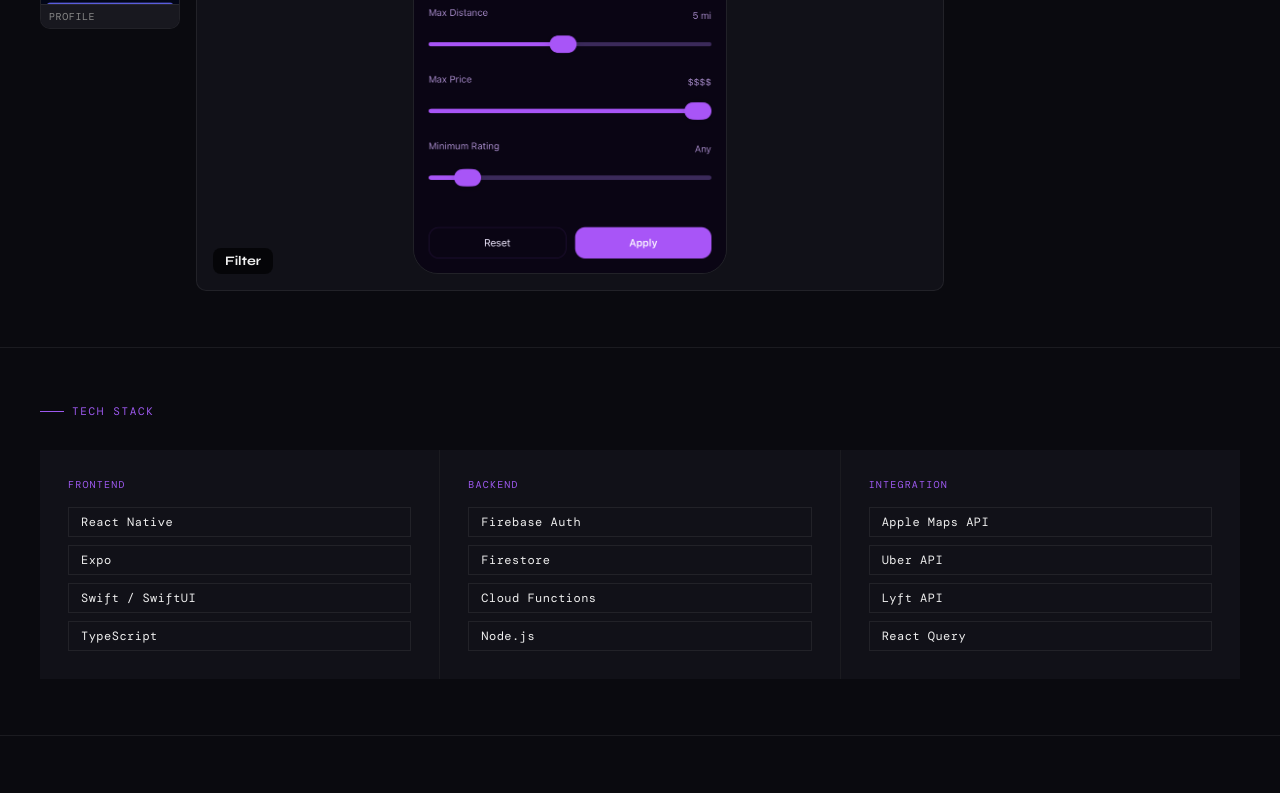
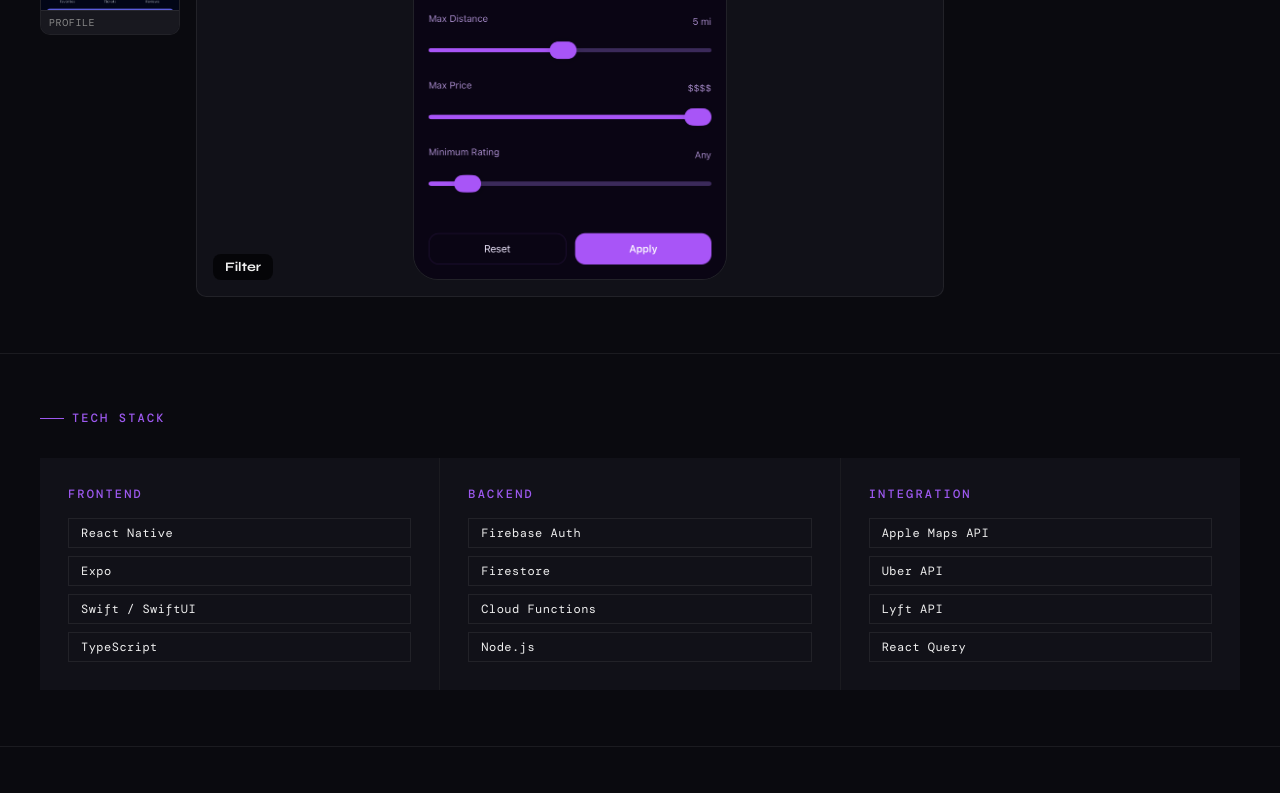
Before and after one commit to eliassegura100/Portfolio, a React (Vite) app: page /projects/barscout in a window 1280 px wide. Shown: the part 2000-2793 px from the top of the page. Built offline with nearby package versions, Linux system fonts and the light colour scheme; a web font is replaced by a local one.

Commit message:
Font changes and demo screen sizing adjustments.

```diff
--- a/src/pages/BarScoutPage.css
+++ b/src/pages/BarScoutPage.css
@@ -156,8 +156,9 @@
 }
 
 .bs-section-label {
-  font-size: 11px;
-  letter-spacing: 0.15em;
+  font-size: 12px;
+  font-weight: 500;
+  letter-spacing: 0.18em;
   text-transform: uppercase;
   color: var(--accent3);
   margin-bottom: 32px;
@@ -407,7 +408,8 @@
   display: flex;
   gap: 12px;
   width: auto;
-  min-width: 70%;
+  min-width: 50%;
+  max-width: 70%;
   height: auto;
   padding: 8px;
   align-items: flex-start;
@@ -675,8 +677,9 @@
 }
 
 .bs-stack-cat {
-  font-size: 10px;
-  letter-spacing: 0.12em;
+  font-size: 12px;
+  letter-spacing: 0.18em;
+  font-weight: 500;
   text-transform: uppercase;
   color: var(--accent3);
   margin-bottom: 16px;
@@ -853,8 +856,9 @@
 }
 
 .bs-design-label {
-  font-size: 11px;
-  letter-spacing: 0.1em;
+  font-size: 12px;
+  letter-spacing: 0.18em;
+  font-weight: 500;
   text-transform: uppercase;
   color: var(--accent3);
   padding-top: 2px;
```
